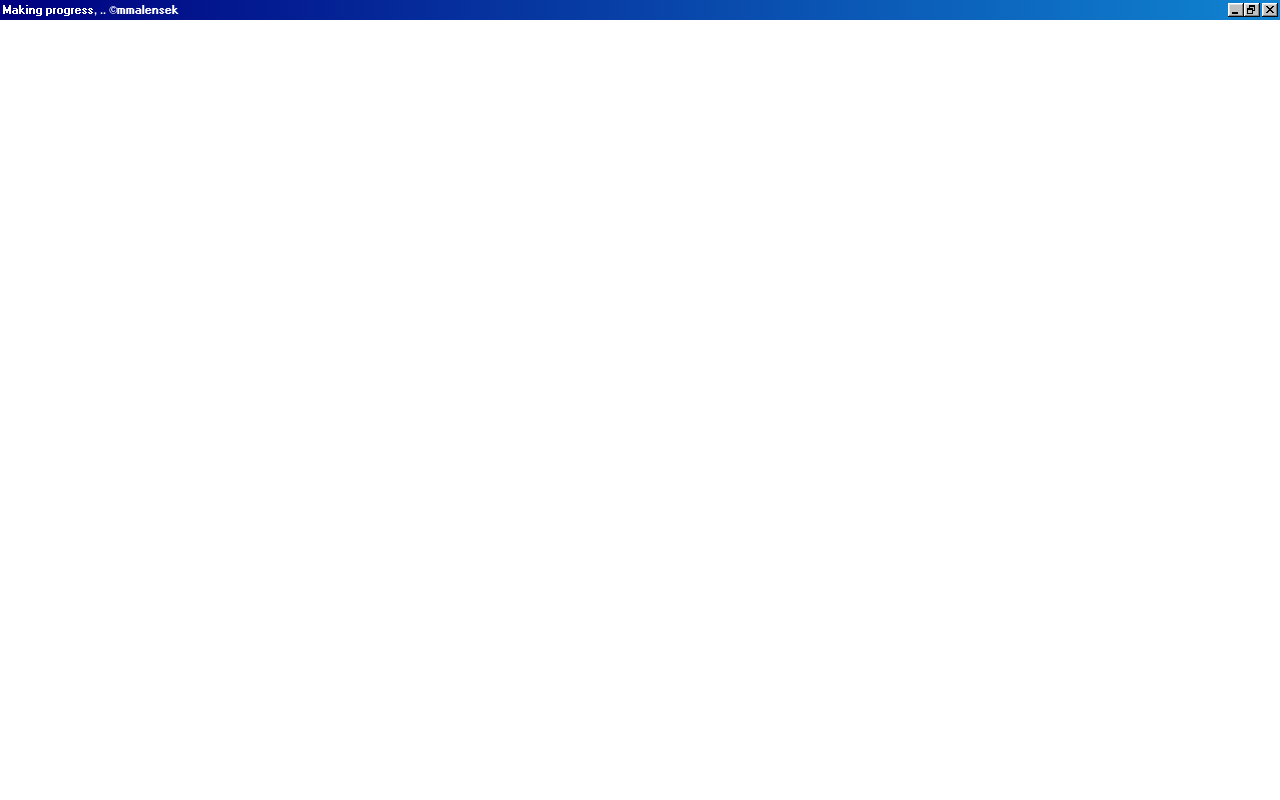
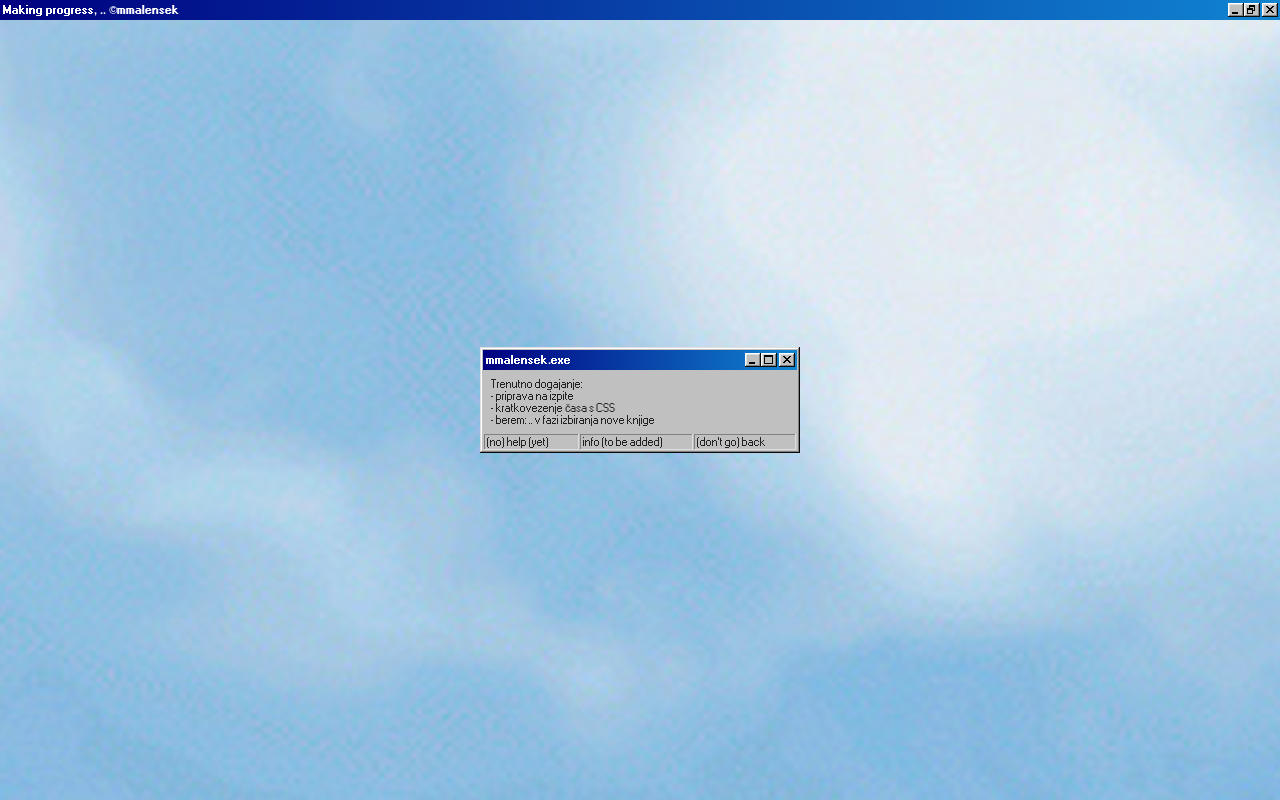
Before and after one commit to mmalensek/mmalensek.github.io, a plain HTML site: page index.html in a window 1280 px wide. Drawn offline with nearby package versions, Linux system fonts and the light colour scheme.

Commit message:
Popravljen izgled celotne strani

```diff
--- a/index.html
+++ b/index.html
@@ -20,6 +20,29 @@
             <button aria-label="Restore"></button>
             <button aria-label="Close"></button>
           </div>
-        </div>
+          </div>
+          <div class="window center" style="width: 320px">
+            <div class="title-bar">
+              <div class="title-bar-text">mmalensek.exe</div>
+              <div class="title-bar-controls">
+                    <button aria-label="Minimize"></button>
+                    <button aria-label="Maximize"></button>
+                    <button aria-label="Close"></button>
+              </div>
+            </div>
+            <div class="window-body">
+          <p> Trenutno dogajanje:</p>
+          <ul>
+              <li>- priprava na izpite</li>
+              <li>- kratkovezenje časa s CSS</li>
+              <li>- berem: .. v fazi izbiranja nove knjige</li>
+          </ul>
+            </div>
+            <div class="status-bar">
+              <p class="status-bar-field">(no) help (yet)</p>
+              <p class="status-bar-field">info (to be added)</p>
+              <p class="status-bar-field">(don't go) back</p>
+            </div>
+          </div>
     </body>
 </html>
--- a/styles.css
+++ b/styles.css
@@ -12,3 +12,23 @@
 .banner-link:hover {
     text-decoration: underline;
 }
+
+.center {
+    position: absolute;
+    top: 50%;
+    left: 50%;
+    transform: translate(-50%, -50%);
+}
+
+ul {
+    list-style-type: none;
+    padding: 0;
+    margin: 0;
+}
+
+body {
+    background-image: url("windows98_ozadje.jpeg");
+    background-size: auto;
+    background-repeat: no-repeat;
+    background-position: center;
+}
```
Also changed, not shown: windows98_ozadje.jpeg (added).
